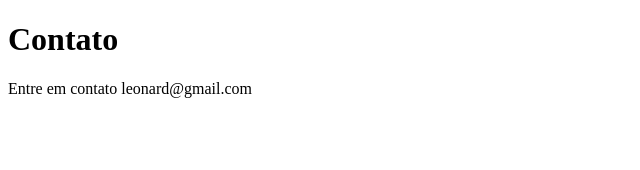
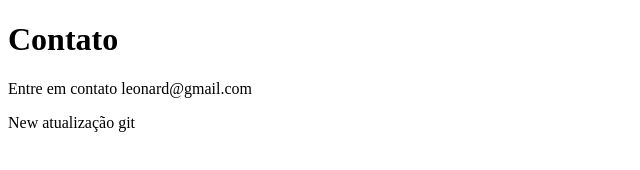
Before and after one commit to leogutierrezzz/Frist-repo, a plain HTML site: page contato.html in a window 1280 px wide. Shown: the whole page, without its empty margins (0-640 px from the left). Drawn offline with Linux system fonts and the light colour scheme.

Commit message:
Atualizacao git

```diff
--- a/contato.html
+++ b/contato.html
@@ -9,5 +9,6 @@
 <body>
     <h1>Contato</h1>
     <p>Entre em contato leonard@gmail.com</p>
+    <p>New atualização git</p>
 </body>
 </html>
```
